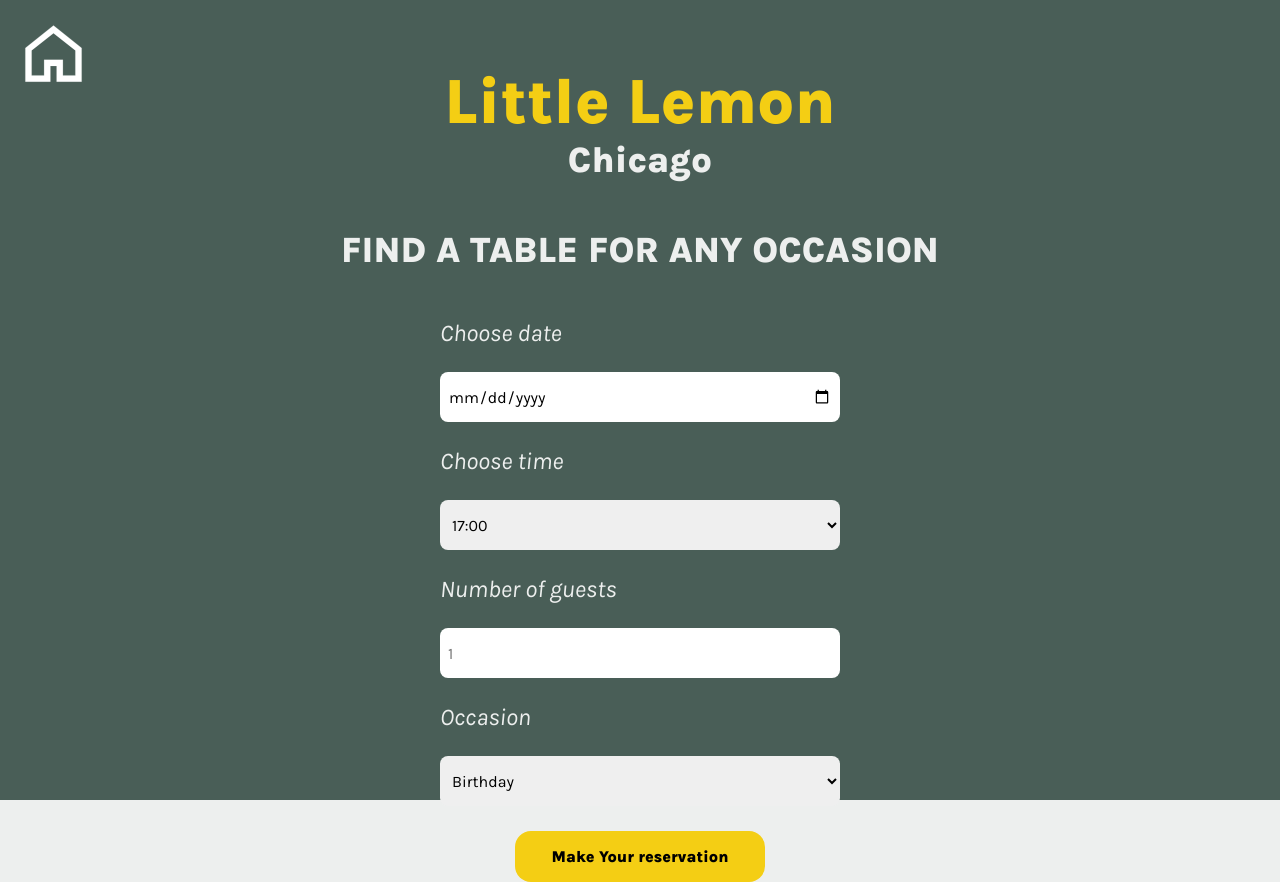
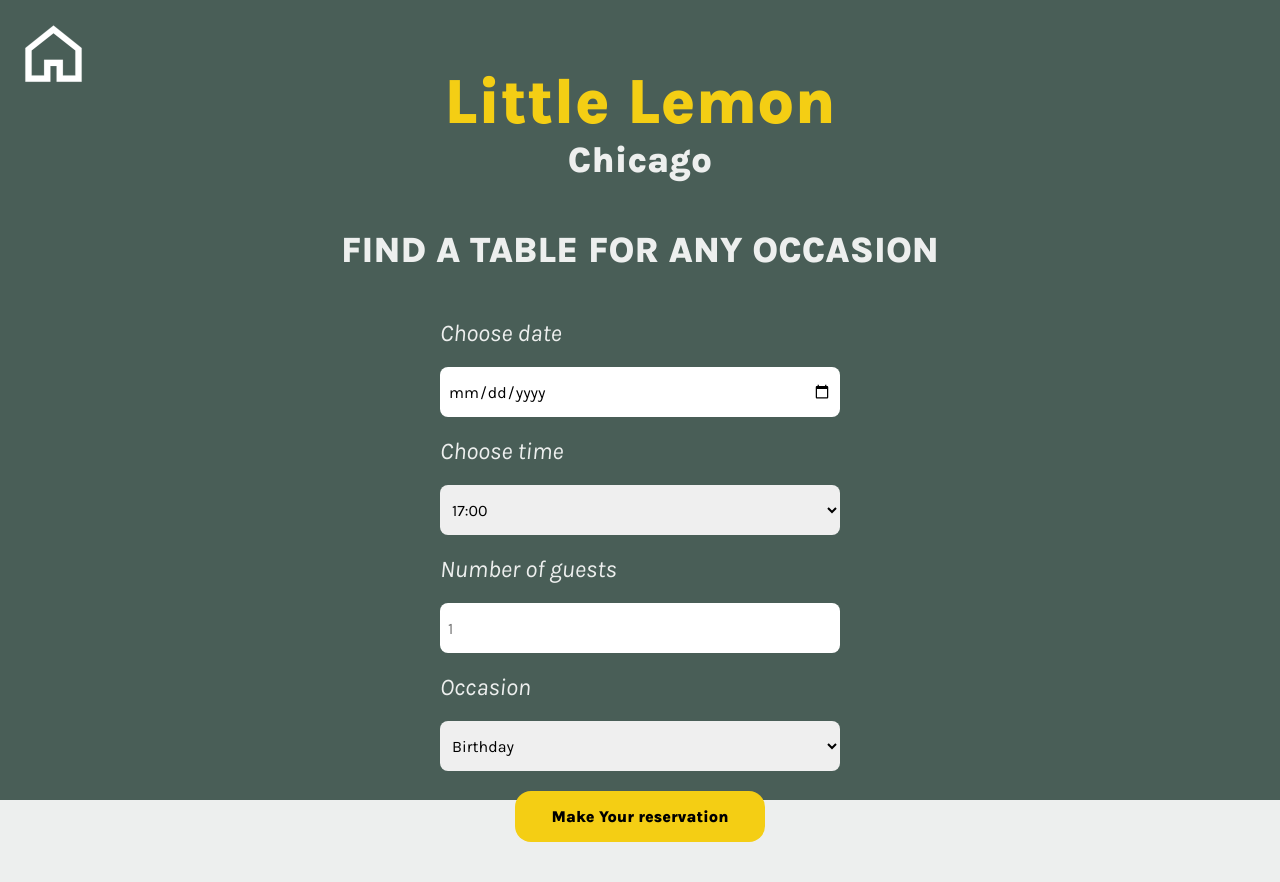
Before and after one commit to marventures/little-lemon-booking-website, a React (Create React App) app: page /bookings in a window 1280 px wide. After the commit the page ends 842 px from the top, so only its background shows below. Built offline with nearby package versions, Linux system fonts and the light colour scheme; a web font is replaced by a local one.

Commit message:
Adjust BookingForm style

```diff
--- a/src/components/BookingForm/BookingForm.styles.css
+++ b/src/components/BookingForm/BookingForm.styles.css
@@ -19,7 +19,7 @@
   justify-content: center;
   align-items: flex-start;
   flex-direction: column;
-  gap: 25px;
+  gap: 20px;
 }
 
 .booking-home {
```
